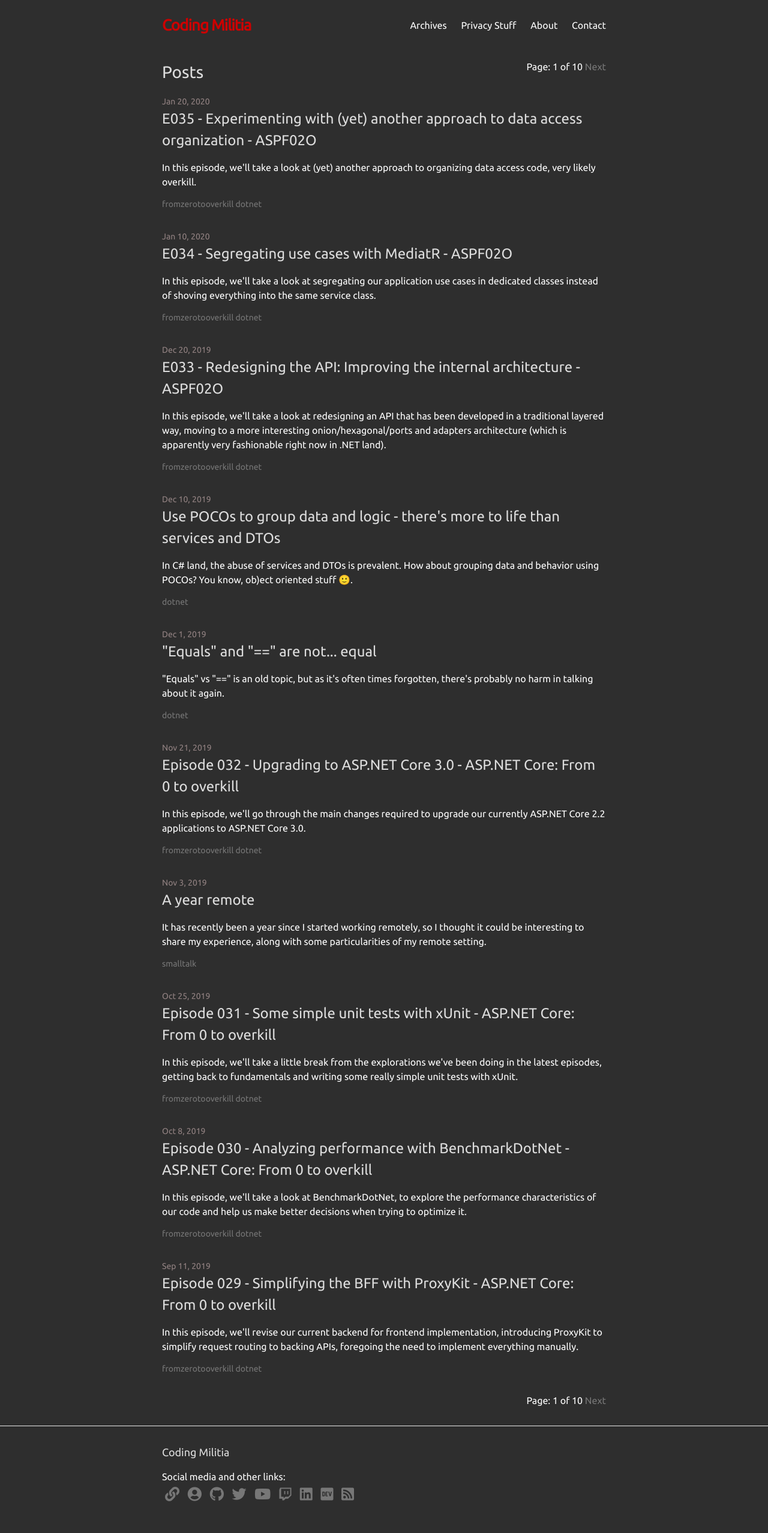
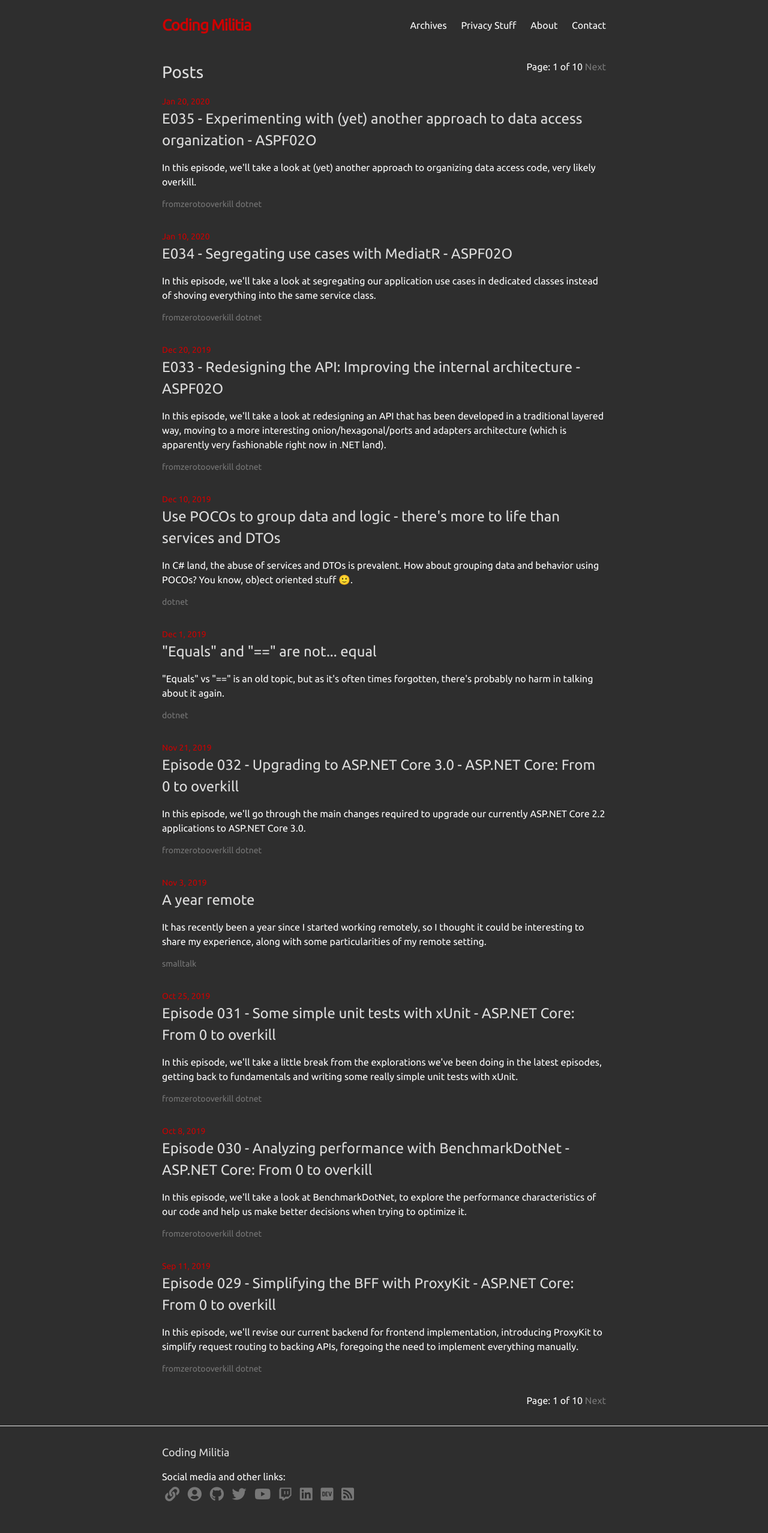
Before and after one commit to CodingMilitia/Blog, a Jekyll site: the page built from index.html, in a window 1280 px wide. Shown: the whole page at 60% size. Built offline with Jekyll 4.4.1, drawn with Linux system fonts in a browser that asks for light colours; nearby versions of some CDN libraries; the list of posts is cut into pages by our own code.

Commit message:
Mobile navbar adjustments

```diff
--- a/assets/main.scss
+++ b/assets/main.scss
@@ -5,17 +5,18 @@
 @import url("https://fonts.googleapis.com/css?family=Ubuntu");
 @import url("https://use.fontawesome.com/releases/v5.0.8/css/all.css");
 
-//$title-color: #880000;
+$site-title-color: #cc0000;;
 $title-color: #dddddd;
 $link-color: #777777;
 $link-visited-color: #999999;
 $title-link-visited-color: #aaaaaa;
+$background-color: #2e2e2e;
 
 // Styles
 body {
   font-family: "Ubuntu", sans-serif;
   font-weight: normal;
-  background-color: #2e2e2e;
+  background-color: $background-color;
   color: #ffffff;
 }
 
@@ -70,7 +71,7 @@
 }
 
 a.site-title, a.site-title:visited  {
-  color: #cc0000;
+  color: $site-title-color ;
   font-weight: bold;
 }
 
@@ -204,5 +205,13 @@
 }
 
 .post-meta {
-  color: #928282;
+  color: $site-title-color;
 }
+
+.site-nav {
+  background-color: $background-color;
+
+  .menu-icon > svg > path {
+    fill: white;
+  }
+}
```
